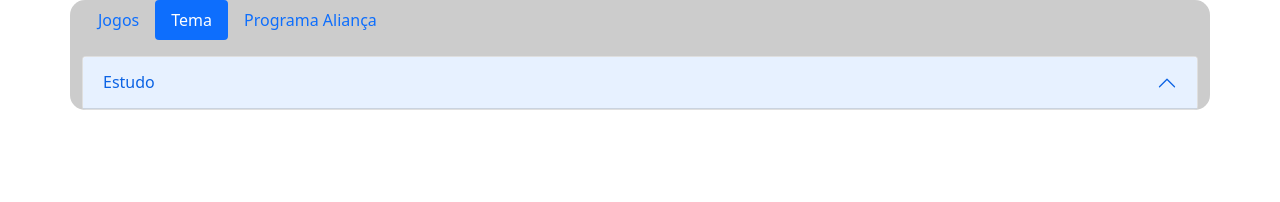
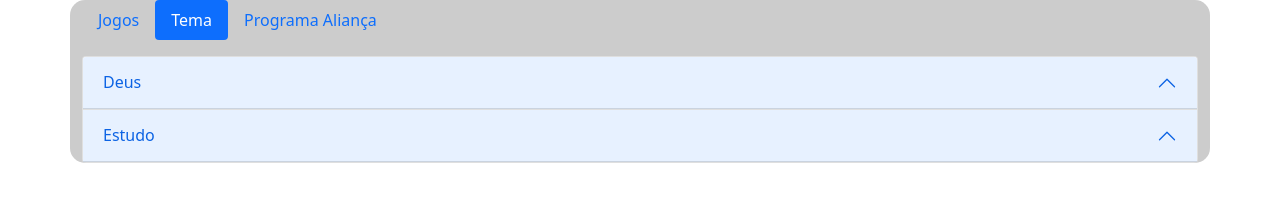
Before and after one commit to Projeto-Game-Awake/Home, a plain HTML site: page index.html in a window 1280 px wide. Drawn offline with Linux system fonts and the light colour scheme.

Commit message:
alfa 0.0.6.3
Atualização

```diff
--- a/index.html
+++ b/index.html
@@ -2,7 +2,6 @@
     <head>
         <link rel="stylesheet" href="css/bootstrap.min.css">
         <link rel="stylesheet" href="css/site.css">
-        <script type="text/javascript" src="js/GameAwakeUtils.js"></script>
     </head>
     <body>
       <div class="container">
@@ -35,6 +34,7 @@
       </div>
       <script type="text/javascript" src="js/bootstrap.min.js"></script>
       <script type="text/javascript" src="js/jquery.min.js"></script>
+      <script type="text/javascript" src="js/GameAwakeUtils.js"></script>
       <script type="text/javascript" src="js/site.js"></script>
     </body>
 </html>
--- a/js/GameAwakeUtils.js
+++ b/js/GameAwakeUtils.js
@@ -37,3 +37,16 @@ function isMobile ()
 
 	return device;
 }
+
+function clone(objeto) {
+	if (null == objeto || "object" != typeof objeto) return objeto;
+	var copy = objeto.constructor();
+	for (var attr in objeto) {
+		if (objeto.hasOwnProperty(attr)) copy[attr] = objeto[attr];
+	}
+	return copy;
+  }
+
+function convertNome(nome) {
+    return nome.normalize("NFD").replace(/\p{Diacritic}/gu, "").replaceAll(" ","-")
+}
--- a/js/site.js
+++ b/js/site.js
@@ -3,10 +3,11 @@ let home = null;
 
 $.get("json/jogos.json", function(data, status){
     jogos = data.jogos;
+    jogosOrdenados = clone(jogos).sort(comparar);
     let ul = $("#accordion-jogo");
-    $.each( jogos , function ( index, value ){
-    let jogo = data.jogos[index];
-    let a = '<a href="'+jogo.url+'" class="list-group-item list-group-item-action flex-column align-items-start">'+
+    $.each( jogosOrdenados , function ( index, value ){
+        let jogo = jogosOrdenados[index];
+        let a = '<a href="'+jogo.url+'" class="list-group-item list-group-item-action flex-column align-items-start">'+
     '  <div class="d-flex w-50 justify-content-between">'+
     '    <small>'+jogo.descricao+'</small>'+
     '    <img src="imagens/'+convertNome(jogo.nome)+'.png" />'+
@@ -22,9 +23,13 @@ $.get("json/home.json", function(data, status){
     mostraAulas("alianca");
 
     function mostraAulas( tipo ){
-    let accordion = $("#accordion-"+tipo);
-        $.each( home[tipo].aulas , function ( index, value ){
-            let aula = home[tipo].aulas[index];
+        let accordion = $("#accordion-"+tipo);
+        let aulas = home[tipo].aulas;
+        if(home[tipo].sort) {
+            aulas = aulas.sort(comparar);
+        }
+        $.each( aulas , function ( index, value ){
+            let aula = aulas[index];
             let ul = '<ul>';
             if(aula.jogos.length==0) {
                 ul += '<li>Não existe jogo associados a esse tema!</li>'
@@ -42,8 +47,8 @@ $.get("json/home.json", function(data, status){
 });
 });
 
-function convertNome(nome) {
-    return nome.normalize("NFD").replace(/\p{Diacritic}/gu, "").replaceAll(" ","-")
+function comparar(a,b) {
+    return a.nome.localeCompare(b.nome);
 }
 
 function montarAccordionItem( tipo, aula, html ){
--- a/json/home.json
+++ b/json/home.json
@@ -1,9 +1,19 @@
 {
     "tema": {
+        "sort":true,
         "aulas":[
             {
                 "nome":"Estudo",
                 "jogos": [
+                ]
+            },
+            {
+                "nome":"Deus",
+                "jogos": [
+                    {
+                        "id":5,
+                        "parm":"jogo=3"
+                    }
                 ]
             }
         ]
@@ -18,6 +28,24 @@
                         "parm":""
                     }
                 ]
+            },
+            {
+                "nome":"11 - Conhecendo e encontrando Deus em mim",
+                "jogos": [
+                    {
+                        "id":5,
+                        "parm":"jogo=3"
+                    }
+                ]
+            },
+            {
+                "nome":"15 - A Perseverança de um ideal",
+                "jogos": [
+                    {
+                        "id":7,
+                        "parm":"jogo=1"
+                    }
+                ]
             }
         ]
     }
--- a/json/jogos.json
+++ b/json/jogos.json
@@ -34,6 +34,11 @@
             "url":"https://pga-Palavra-na-Testa.herokuapp.com",
             "nome":"Palavra na Testa",
             "descricao":"Cada jogador recebe uma palavra para adivinhar e tem que pedir dicas para os outros"
+        },
+        {
+            "url":"/Sublinha-Palavras",
+            "nome":"Sublinha Palavras",
+            "descricao":"Caça-Palavras"
         }
     ]
 }
```
Also changed, not shown: imagens/Sublinha-Palavras.png (added).
